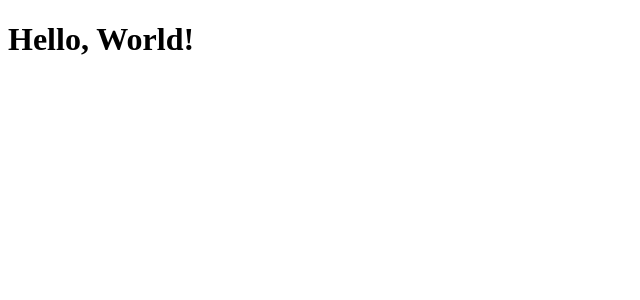
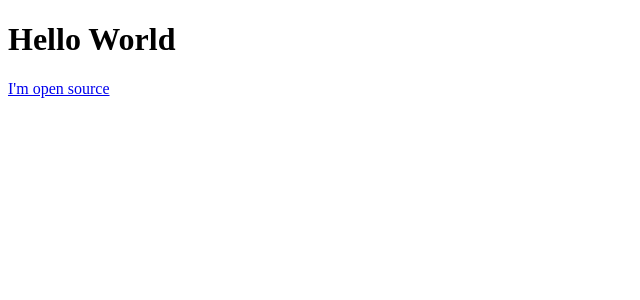
Before and after one commit to kevcube/icecube.dog, a Next.js app: page / in a window 1280 px wide. Shown: the top 300 px of the page, without its empty margins (0-640 px from the left). Built offline with nearby package versions, Linux system fonts and the light colour scheme.

Commit message:
feat: add open source reminder

```diff
--- a/app/page.tsx
+++ b/app/page.tsx
@@ -1,2 +1,12 @@
-const HelloWorld = () => <h1>Hello, World!</h1>;
-export default HelloWorld;
+import Link from "next/link";
+
+const Home = () => (
+  <div className="home">
+    <h1>Hello World</h1>
+    <Link href="https://github.com/kevcube/icecube.dog">
+      I&apos;m open source
+    </Link>
+  </div>
+);
+
+export default Home;
--- a/package.json
+++ b/package.json
@@ -31,6 +31,6 @@
     "@playwright/test": "^1.28.1"
   },
   "lint-staged": {
-    "*": "./trunk check -n"
+    "*": "./trunk check -y"
   }
 }
```
